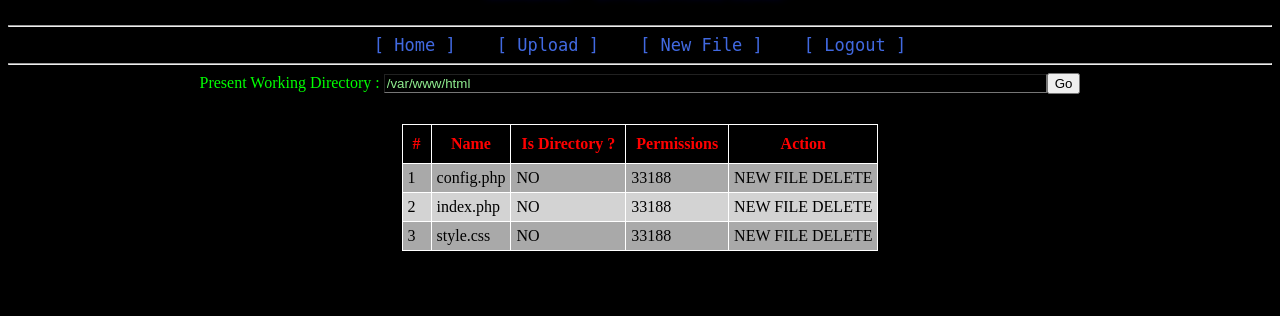
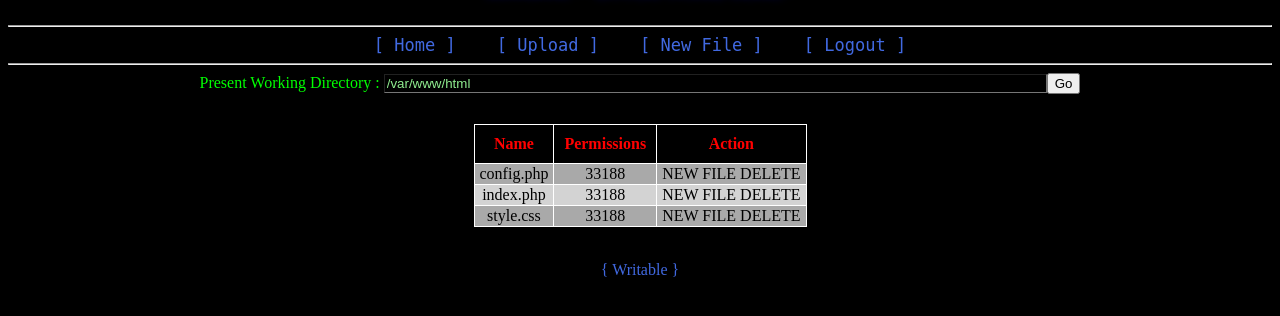
Before and after one commit to tbhaxor/educational_projects, a PHP site: page /index.php?do=home in a window 1280 px wide. Shown: the part 100-416 px from the top of the page. Run offline with PHP 8.4, Linux system fonts and the light colour scheme; the visitor is signed in with stand-in values (Sample User, id 1).

Commit message:
PHP - File Manager

```diff
--- a/PHP - File Manager/index.php
+++ b/PHP - File Manager/index.php
@@ -47,8 +47,22 @@ function manager()
         break;
       case 'newfile':
         newfile();
+      case 'del':
+        if(!isset($_GET['dir']))
+        {
+          header("location:?do=home");
+        }
+        else
+        {
+          Delete($_GET['dir']);
+        }
         break;
   }
+}
+function Delete($f)
+{
+  unlink($f);
+  header("location:?do=home");
 }
 function newfile()
 {
@@ -72,20 +86,22 @@ function home()
   }
   echo "<center><div id=pwd><form method=post action=''>Present Working Directory : <input id=PWD name=cwd size=80 value='$cwd'><input type=submit name=GO value=Go></form></div></center>";
   $files = scandir($cwd);
-  $l = 1;
-  echo "<center id=fn><table border=1><tr id=th><th>#</th><th>Name</th><th>Is Directory ?</th><th>Permissions</th><th>Action</th><tr>";
+  echo "<center id=fn><table border=1><tr id=th><th>Name</th><th>Permissions</th><th>Action</th><tr>";
   foreach ($files as $file) {
     if($file[0]=="."){continue;}
     if(is_dir($file))
     {
-      echo "<tr><td>$l</td><td>$file</td><td>YES OPEN</td><td>".fileperms($file)."</td><td>NEW FILE DELETE</td></tr>";
+      echo "<tr><td>[ $file ]</td><td>".fileperms($file)."</td><td><pre><a href='?do=dnf&dir=".$cwd."' id=hactor>{New File}</a> <a href='?do=del&dir=".$cwd."' id=hactor>{Delete}</a> <a href='?do=ren&dir=".$cwd."' id=hactor>{Rename}</a></pre></td></tr>";
     }
-    else {
-      echo "<tr><td>$l</td><td>$file</td><td>NO</td><td>".fileperms($file)."</td><td>NEW FILE DELETE</td></tr>";
+  }
+  foreach ($files as $file) {
+    if(!is_dir($file))
+    {
+      echo "<tr><td>$file</td><td>".fileperms($file)."</td><td>NEW FILE DELETE</td></tr>";
     }
-    $l++;
   }
-  echo "</table></center>";
+  $write = is_writable(getcwd()) ? "<p style=color:royalblue;>{ Writable }</p>" : "<p style=color:royalblue;>{ Non Writable }</p>";
+  echo "</table><br>$write</center>";
 }
 function uploader()
 {
@@ -131,7 +147,6 @@ function logout()
 
 function main($password)
 {
-
   echo "<form action='' method=post><center><input id=login type=password name=pwd autofocus><br><span id=login-msg>Enter Password and Press Enter</span></center></form>";
   if(isset($_POST['pwd']) and @$_POST['pwd']==$password)
   {
--- a/PHP - File Manager/style.css
+++ b/PHP - File Manager/style.css
@@ -95,13 +95,16 @@ header
 table,td,tr,th
 {
  border-collapse: collapse; border-color: white;
- padding: 5px;
-
+ padding-top: -5px;
+ padding-bottom: -5px;
+ padding-left: 5px;
+ padding-right: 5px;
+ text-align: center;
 }
 th{padding: 10px;color: red;}
 tr:nth-child(odd):not(#th)
 {
-  transition: background 0.2s linear;
+  transition: background 0.09s linear;
   background: darkgrey;
   color: black;
 }
@@ -109,9 +112,9 @@ tr:nth-child(even):not(#th)
 {
   background: lightgrey;
   color: black;
-  transition: background 0.5s linear;
+  transition: background 0.1s linear;
 }
-tr:hover:not(#th)
+tr:hover:not(#th),tr:hover:not(#th) #hactor
 {
   background: black;
   color: white;
@@ -120,3 +123,12 @@ tr:hover:not(#th)
 {
   margin-top: 30px;
 }
+#hactor{
+    text-decoration: none;
+    color: black;
+    transition: background 0.1s linear;
+}
+#hactor:hover{
+  text-decoration: underline;
+  color: white;
+}
```
